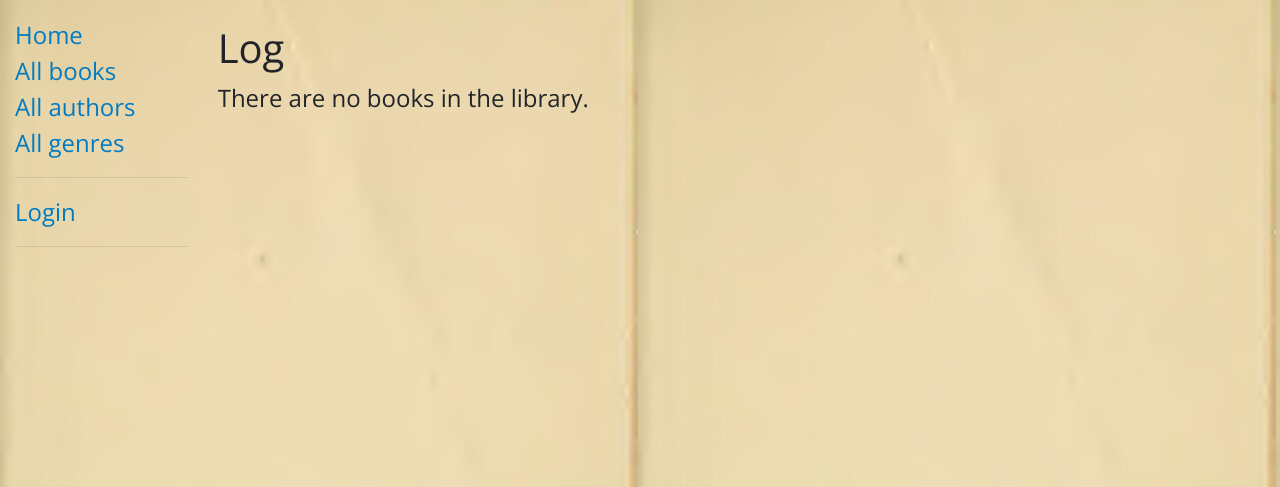
After one commit to NickLinnik/LocalLibrary, a Django app: page /catalog/logs/ in a window 1280 px wide. The commit adds this page. Shown: the top 487 px of the page. Run offline with Django 3.2, Linux system fonts and the light colour scheme; data that the repository does not hold is empty.

Commit message:
Finished logging

```diff
--- a/catalog/models.py
+++ b/catalog/models.py
@@ -132,8 +132,8 @@ class Author(models.Model):
 class Log(models.Model):
     model = models.CharField(max_length=200)
     user = models.ForeignKey(User, on_delete=PROTECT)
-    date = models.DateField(help_text='YYYY-MM-DD')
-    detail = models.TextField(null=True, blank=True)
+    date = models.DateTimeField()
+    operation = models.CharField(max_length=50, null=True)
 
     def get_absolute_url(self):
         return reverse('log-detail', args=[str(self.id)])
--- a/catalog/signals.py
+++ b/catalog/signals.py
@@ -9,4 +9,4 @@ from django.contrib.auth.models import User, Group
 @receiver(post_save, sender=Author, dispatch_uid='post_save_Author')
 @receiver(post_save, sender=Book, dispatch_uid='post_save_Book')
 def save_log(sender, **kwargs):
-    print(sender)
+    pass
--- a/catalog/templates/base_generic.html
+++ b/catalog/templates/base_generic.html
@@ -45,6 +45,10 @@
                         <hr>
                         <li><a href="{% url 'all-borrowed' %}" class="third after">All Borrowed</a></li>
                     {% endif %}
+                    {% if user.is_superuser %}
+                        <hr>
+                        <li><a href="{% url 'logs' %}" class="third after">Logs</a></li>
+                    {% endif %}
                 </ul>
                 <hr>
                 {% if num_visits %}
--- /dev/null
+++ b/catalog/templates/catalog/log_list.html
@@ -0,0 +1,16 @@
+{% extends "base_generic.html" %}
+
+{% block content %}
+    <h1>Log</h1>
+    {% if log_list %}
+        <table class="table">
+        <tr><th>id</th><th>username</th><th>model</th><th>operation</th><th>date</th></tr>
+        {% for log in log_list %}
+        <tr><th>{{ log.id }}</th><th>{{ log.user.username }}</th>
+            <th>{{ log.model }}</th><th>{{ log.operation }}</th><th>{{ log.date }}</th></tr>
+        {% endfor %}
+        </table>
+    {% else %}
+        <p>There are no books in the library.</p>
+    {% endif %}
+{% endblock %}
--- a/catalog/urls.py
+++ b/catalog/urls.py
@@ -51,6 +51,10 @@ urlpatterns = [
     path('language/create/', views.LanguageCreate.as_view(), name='language-create'),
     path('language/<int:pk>/update/', views.LanguageUpdate.as_view(), name='language-update'),
     path('language/<int:pk>/delete/', views.LanguageDelete.as_view(), name='language-delete'),
+
+    # Log
+    path('logs/', views.LogList.as_view(), name='logs')
+
     # re_path(r'^book/(?P<year>\d{4})-(?P<month>\d{2})-(?P<day>\d{2})',
     #         views.FilteredBookListView.as_view, name='filtered-book-detail'),
 ]
--- a/catalog/views.py
+++ b/catalog/views.py
@@ -1,5 +1,6 @@
 import datetime
 import os.path
+import re
 
 from django.contrib.auth.decorators import login_required, permission_required
 from django.contrib.auth.mixins import LoginRequiredMixin, PermissionRequiredMixin
@@ -10,7 +11,7 @@ from django.urls import reverse, reverse_lazy
 from django.views.generic.edit import CreateView, UpdateView, DeleteView
 
 from .forms import RenewBookForm, UpdateBookInstanceModelForm
-from .models import Author, Book, BookInstance, Genre, Language
+from .models import Author, Book, BookInstance, Genre, Language, Log
 
 
 # http://localhost:8000/catalog/books/title/like/cr
@@ -18,11 +19,11 @@ class BooksByTitleLikeListView(generic.ListView):
     def get_queryset(self):
         return Book.objects.filter(title__icontains=self.kwargs['title'])
 
+
 # http://localhost:8000/catalog/authors/born/between/1500-01-01/1900-01-01
 class AuthorsBornBetweenListView(generic.ListView):
     def get_queryset(self):
-        return Author.objects.filter(date_of_birth__range=
-                                     [self.kwargs['date1'], self.kwargs['date2']])
+        return Author.objects.filter(date_of_birth__range=[self.kwargs['date1'], self.kwargs['date2']])
 
 
 def index(request):
@@ -113,11 +114,12 @@ class BookListView(generic.ListView):
     # queryset = Book.objects.filter(title__icontains='crime')[:5]
     template_name = 'catalog/book_list.html'  # Specify your own template name/location
 
+    # def dispatch(self, request, *args, **kwargs):
+    #     print(request.user)
+    #     return self.get(request, *args, **kwargs)
+
     # def get_queryset(self):
     #     return Book.objects.filter(title__icontains='crime')[:5]
-
-    # def get_queryset(self):
-    #     return
 
     # def get_context_data(self, **kwargs):
     #     context = super(BookListView, self).get_context_data(**kwargs)
@@ -126,7 +128,6 @@ class BookListView(generic.ListView):
 
 
 class BookDetailView(generic.DetailView):
-
     # log = Genre.objects.create(user=self.request.user,
     #       action_take='your description', row=something)
     model = Book
@@ -194,6 +195,12 @@ class AuthorCreate(PermissionRequiredMixin, CreateView):
     model = Author
     permission_required = 'catalog.can_mark_returned'
     fields = ['first_name', 'last_name', 'date_of_birth', 'date_of_death']
+
+    def get_queryset(self):
+        if self.request.method == 'POST':
+            Log(model=self.model.__name__, user_id=self.request.user.id, date=datetime.datetime.now(),
+                operation=re.search(r'Create|Update|Delete', str(super()))[0]).save()
+        return super().get_queryset()
     # initial = {'date_of_death': '11/06/2020'}
 
 
@@ -202,11 +209,23 @@ class AuthorUpdate(PermissionRequiredMixin, UpdateView):
     permission_required = 'catalog.can_mark_returned'
     fields = '__all__'
 
+    def get_queryset(self):
+        if self.request.method == 'POST':
+            Log(model=self.model.__name__, user_id=self.request.user.id, date=datetime.datetime.now(),
+                operation=re.search(r'Create|Update|Delete', str(super()))[0]).save()
+        return super().get_queryset()
+
 
 class AuthorDelete(PermissionRequiredMixin, DeleteView):
     model = Author
     permission_required = 'catalog.can_mark_returned'
     success_url = reverse_lazy('authors')
+
+    def get_queryset(self):
+        if self.request.method == 'POST':
+            Log(model=self.model.__name__, user_id=self.request.user.id, date=datetime.datetime.now(),
+                operation=re.search(r'Create|Update|Delete', str(super()))[0]).save()
+        return super().get_queryset()
 
 
 class BookCreate(PermissionRequiredMixin, CreateView):
@@ -214,17 +233,35 @@ class BookCreate(PermissionRequiredMixin, CreateView):
     permission_required = 'catalog.can_mark_returned'
     fields = ['title', 'author', 'summary', 'isbn', 'genre', 'language_of_origin']
 
+    def get_queryset(self):
+        if self.request.method == 'POST':
+            Log(model=self.model.__name__, user_id=self.request.user.id, date=datetime.datetime.now(),
+                operation=re.search(r'Create|Update|Delete', str(super()))[0]).save()
+        return super().get_queryset()
+
 
 class BookUpdate(PermissionRequiredMixin, UpdateView):
     model = Book
     permission_required = 'catalog.can_mark_returned'
     fields = '__all__'
 
+    def get_queryset(self):
+        if self.request.method == 'POST':
+            Log(model=self.model.__name__, user_id=self.request.user.id, date=datetime.datetime.now(),
+                operation=re.search(r'Create|Update|Delete', str(super()))[0]).save()
+        return super().get_queryset()
+
 
 class BookDelete(PermissionRequiredMixin, DeleteView):
     model = Book
     permission_required = 'catalog.can_mark_returned'
     success_url = reverse_lazy('books')
+
+    def get_queryset(self):
+        if self.request.method == 'POST':
+            Log(model=self.model.__name__, user_id=self.request.user.id, date=datetime.datetime.now(),
+                operation=re.search(r'Create|Update|Delete', str(super()))[0]).save()
+        return super().get_queryset()
 
 
 class BookInstanceCreate(PermissionRequiredMixin, CreateView):
@@ -233,11 +270,23 @@ class BookInstanceCreate(PermissionRequiredMixin, CreateView):
     fields = ['book', 'language', 'imprint', 'status']
     initial = {'status': 'a'}
 
+    def get_queryset(self):
+        if self.request.method == 'POST':
+            Log(model=self.model.__name__, user_id=self.request.user.id, date=datetime.datetime.now(),
+                operation=re.search(r'Create|Update|Delete', str(super()))[0]).save()
+        return super().get_queryset()
+
 
 class BookInstanceUpdate(PermissionRequiredMixin, UpdateView):
     form_class = UpdateBookInstanceModelForm
     model = BookInstance
     permission_required = 'catalog.can_mark_returned'
+
+    def get_queryset(self):
+        if self.request.method == 'POST':
+            Log(model=self.model.__name__, user_id=self.request.user.id, date=datetime.datetime.now(),
+                operation=re.search(r'Create|Update|Delete', str(super()))[0]).save()
+        return super().get_queryset()
 
 
 class BookInstanceDelete(PermissionRequiredMixin, DeleteView):
@@ -247,17 +296,35 @@ class BookInstanceDelete(PermissionRequiredMixin, DeleteView):
     def get_success_url(self):
         return reverse_lazy('bookinstances')
 
+    def get_queryset(self):
+        if self.request.method == 'POST':
+            Log(model=self.model.__name__, user_id=self.request.user.id, date=datetime.datetime.now(),
+                operation=re.search(r'Create|Update|Delete', str(super()))[0]).save()
+        return super().get_queryset()
+
 
 class GenreCreate(PermissionRequiredMixin, CreateView):
     model = Genre
     permission_required = 'catalog.can_mark_returned'
     fields = '__all__'
 
+    def get_queryset(self):
+        if self.request.method == 'POST':
+            Log(model=self.model.__name__, user_id=self.request.user.id, date=datetime.datetime.now(),
+                operation=re.search(r'Create|Update|Delete', str(super()))[0]).save()
+        return super().get_queryset()
+
 
 class GenreUpdate(PermissionRequiredMixin, UpdateView):
     model = Genre
     permission_required = 'catalog.can_mark_returned'
     fields = '__all__'
+
+    def get_queryset(self):
+        if self.request.method == 'POST':
+            Log(model=self.model.__name__, user_id=self.request.user.id, date=datetime.datetime.now(),
+                operation=re.search(r'Create|Update|Delete', str(super()))[0]).save()
+        return super().get_queryset()
 
 
 class GenreDelete(PermissionRequiredMixin, DeleteView):
@@ -267,17 +334,35 @@ class GenreDelete(PermissionRequiredMixin, DeleteView):
     def get_success_url(self):
         return reverse_lazy('genres')
 
+    def get_queryset(self):
+        if self.request.method == 'POST':
+            Log(model=self.model.__name__, user_id=self.request.user.id, date=datetime.datetime.now(),
+                operation=re.search(r'Create|Update|Delete', str(super()))[0]).save()
+        return super().get_queryset()
+
 
 class LanguageCreate(PermissionRequiredMixin, CreateView):
     model = Language
     permission_required = 'catalog.can_mark_returned'
     fields = '__all__'
 
+    def get_queryset(self):
+        if self.request.method == 'POST':
+            Log(model=self.model.__name__, user_id=self.request.user.id, date=datetime.datetime.now(),
+                operation=re.search(r'Create|Update|Delete', str(super()))[0]).save()
+        return super().get_queryset()
+
 
 class LanguageUpdate(PermissionRequiredMixin, UpdateView):
     model = Language
     permission_required = 'catalog.can_mark_returned'
     fields = '__all__'
+
+    def get_queryset(self):
+        if self.request.method == 'POST':
+            Log(model=self.model.__name__, user_id=self.request.user.id, date=datetime.datetime.now(),
+                operation=re.search(r'Create|Update|Delete', str(super()))[0]).save()
+        return super().get_queryset()
 
 
 class LanguageDelete(PermissionRequiredMixin, DeleteView):
@@ -286,3 +371,13 @@ class LanguageDelete(PermissionRequiredMixin, DeleteView):
 
     def get_success_url(self):
         return reverse_lazy('languages')
+
+    def get_queryset(self):
+        if self.request.method == 'POST':
+            Log(model=self.model.__name__, user_id=self.request.user.id, date=datetime.datetime.now(),
+                operation=re.search(r'Create|Update|Delete', str(super()))[0]).save()
+        return super().get_queryset()
+
+
+class LogList(generic.ListView):
+    model = Log
```
Also changed, not shown: catalog/migrations/0009_alter_log_date.py (added), catalog/migrations/0010_auto_20220615_1403.py (added).
